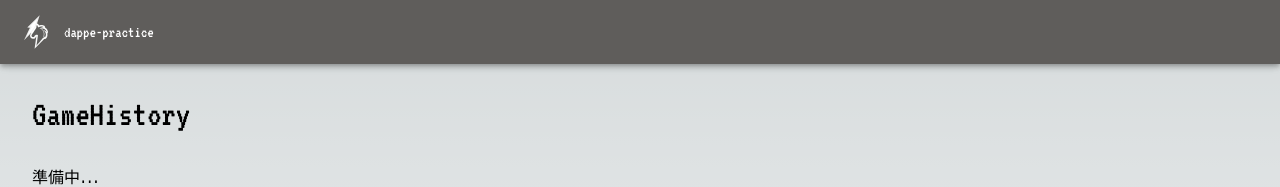
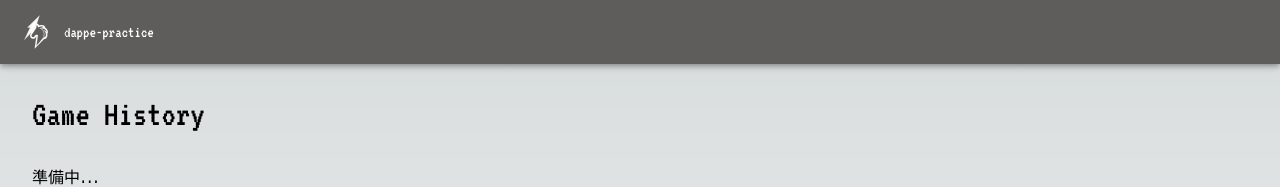
Before and after one commit to dappe0111/dappe-practice-next, a Next.js app: page /game-history in a window 1280 px wide. Shown: the top 187 px of the page. Built offline with nearby package versions, Linux system fonts and the light colour scheme.

Commit message:
微修正

```diff
--- a/src/pages/game-history/index.tsx
+++ b/src/pages/game-history/index.tsx
@@ -65,11 +65,11 @@ const ButtonText = styled.div`
 export default function GameHistory() {
   return (
     <>
-      <CommonMeta title="GameHistory" />
+      <CommonMeta title="Game History" />
       <Header />
       <Main>
         <Block>
-          <BlockTitle>GameHistory</BlockTitle>
+          <BlockTitle>Game History</BlockTitle>
           <p>準備中...</p>
         </Block>
         <ButtonWrap>
```
